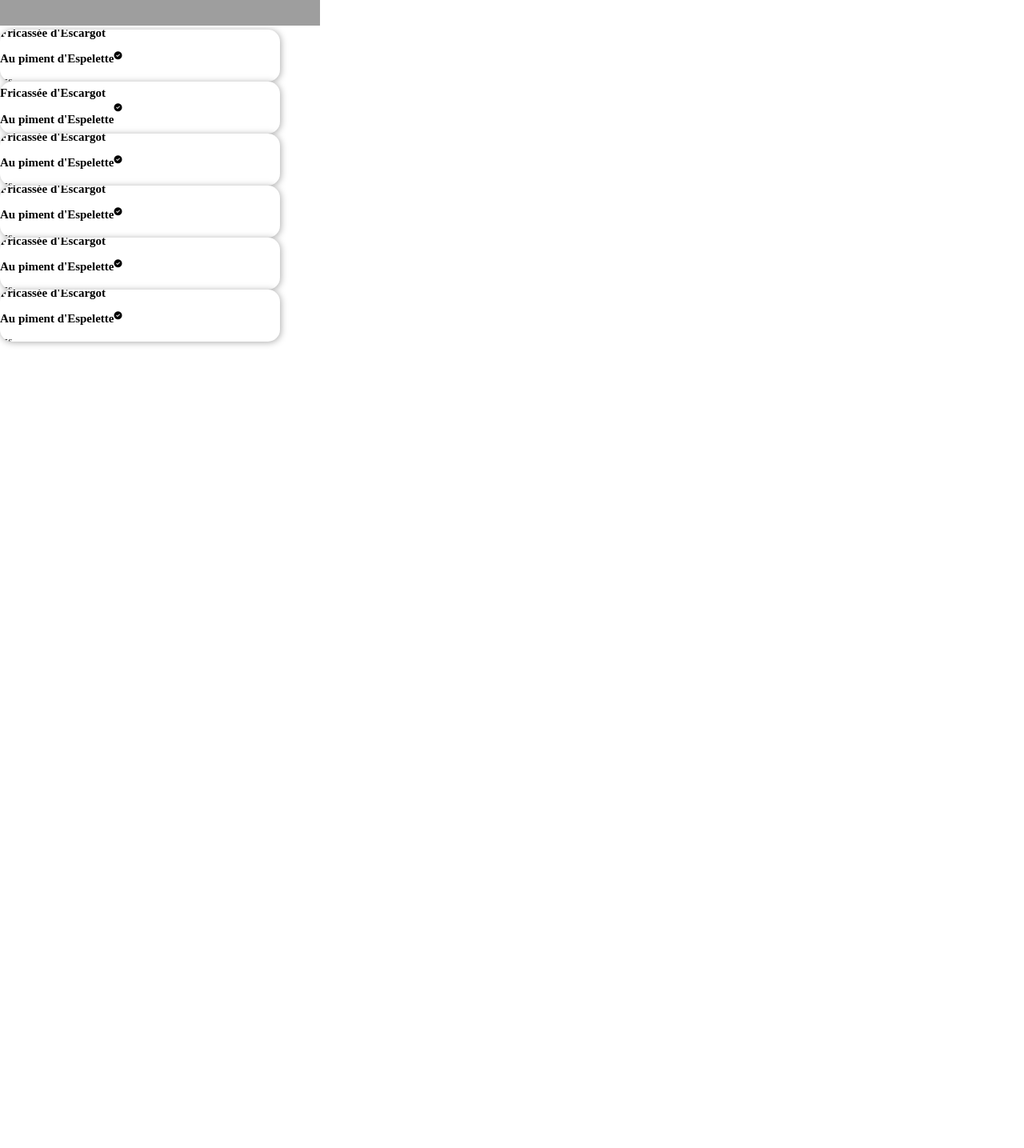
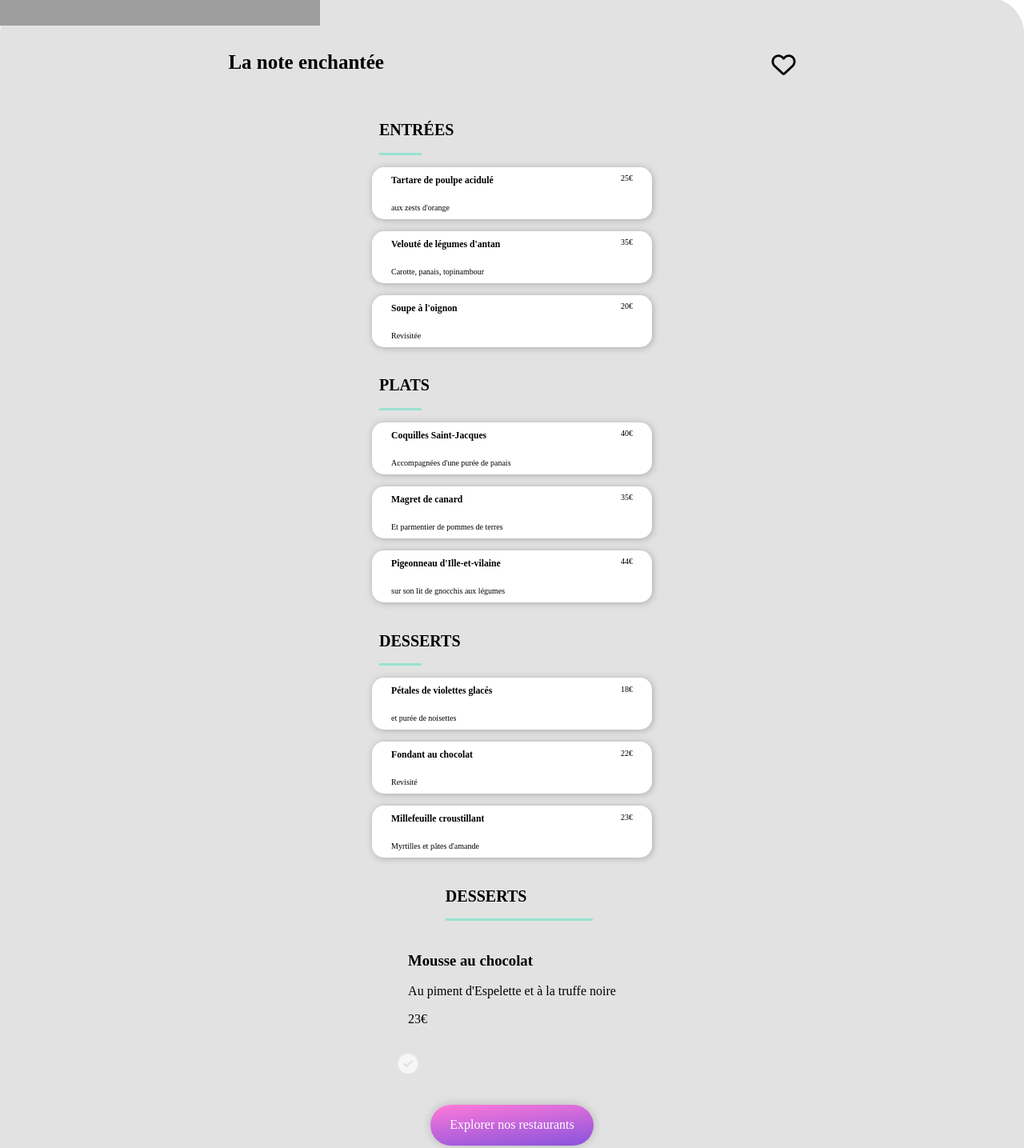
Before and after one commit to Doodz59/P3, a plain HTML site: page Pages/test.html in a window 1280 px wide. Shown: the part 340-1775 px from the top of the page at 80% size. Before the commit the page ends 800 px from the top, so only its background shows below. Drawn offline with Linux system fonts and the light colour scheme; files that its build step writes are made by us from their sources; grey boxes are pictures that could not be loaded.

Commit message:
modification site

```diff
--- a/CSS/style.scss
+++ b/CSS/style.scss
@@ -1046,7 +1046,7 @@ footer {
   display: flex;
   align-items: flex-end;
 }
-.containerm .checkup {
+.container .checkup {
   background: #99e2d0;
   cursor: pointer;
   height: auto;
@@ -1059,7 +1059,7 @@ footer {
   transition: transform 0.4s ease-in-out, width 0.4s ease-in-out, opacity 0.4s ease-in-out;
 }
 .container .checkup .fa-circle-check {
-      /* font-size: 3rem; */
+
       color: white;
        transform: rotate(360deg);
       transition: 0.4s ease-in-out;
--- a/Pages/test.html
+++ b/Pages/test.html
@@ -4,10 +4,11 @@
 <head>
     <meta charset="utf-8" />
     <meta name="viewport" content="width=device-width, initial-scale=1.0, user-scalable=no">
-    <link rel="stylesheet" href="CSS/normalize.css" />
+    <link rel="stylesheet" href="../CSS/normalize.css" />
     <link rel="stylesheet" href="../CSS/test.css" />
     <link rel="stylesheet" href="https://cdn.jsdelivr.net/npm/@fortawesome/fontawesome-free@5.15.4/css/fontawesome.min.css" integrity="sha384-jLKHWM3JRmfMU0A5x5AkjWkw/EYfGUAGagvnfryNV3F9VqM98XiIH7VBGVoxVSc7" crossorigin="anonymous">
     <script src="https://kit.fontawesome.com/d5208055c5.js" crossorigin="anonymous"></script>
+    <link href="https://fonts.googleapis.com/icon?family=Material+Icons" rel="stylesheet">
 
     <title>Oh my food!</title>
 </head>
@@ -23,74 +24,149 @@
 </div>
     </header>
     <body>
-        <div class="big_container">
-            <div class="container">
+        <section id="corps_menu">
+            <div class="menu_titre">
+              <h1>La note enchantée</h1>
+              <i class="far fa-heart"></i>
+            </div>
+            <div class="menu">
+              <article class="big_container1">
+                <div class="menu--titre"><h2>ENTRÉES</h2></div>
+                <div class="container">
+                  <div class="btn_cmd">
+                    <div class="btn_cmd--txt">
+                      <h3>Tartare de poulpe acidulé</h3>
+                      <p>aux zests d'orange</p>
+                    </div>
+                    <p>25€</p>
+                  </div>
+                  <div class="checkup">
+                    <i class="fa-solid fa-circle-check"></i>
+                  </div>
+                </div>
+                <div class="container">
+                  <div class="btn_cmd">
+                    <div class="btn_cmd--txt">
+                      <h3>Velouté de légumes d'antan</h3>
+                      <p>Carotte, panais, topinambour</p>
+                    </div>
+                    <p>35€</p>
+                  </div>
+                  <div class="checkup">
+                    <i class="fa-solid fa-circle-check"></i>
+                  </div>
+                </div>
+                <div class="container">
+                  <div class="btn_cmd">
+                    <div class="btn_cmd--txt">
+                      <h3>Soupe à l'oignon</h3>
+                      <p>Revisitée</p>
+                    </div>
+                    <p>20€</p>
+                  </div>
+                  <div class="checkup">
+                    <i class="fa-solid fa-circle-check"></i>
+                  </div>
+                </div>
+              </article><!--Entree-->
+              <article class="big_container2">
+                <div class="menu--titre"><h2>PLATS</h2></div>
+                <div class="container">
+                  <div class="btn_cmd">
+                    <div class="btn_cmd--txt">
+                      <h3>Coquilles Saint-Jacques</h3>
+                      <p>Accompagnées d'une purée de panais</p>
+                    </div>
+                    <p>40€</p>
+                  </div>
+                  <div class="checkup">
+                    <i class="fa-solid fa-circle-check"></i>
+                  </div>
+                </div>
+                <div class="container">
+                  <div class="btn_cmd">
+                    <div class="btn_cmd--txt">
+                      <h3>Magret de canard </h3>
+                      <p>Et parmentier de pommes de terres</p>
+                    </div>
+                    <p>35€</p>
+                  </div>
+                  <div class="checkup">
+                    <i class="fa-solid fa-circle-check"></i>
+                  </div>
+                </div>
+                <div class="container">
+                  <div class="btn_cmd">
+                    <div class="btn_cmd--txt">
+                      <h3>Pigeonneau d'Ille-et-vilaine</h3>
+                      <p>sur son lit de gnocchis aux légumes</p>
+                    </div>
+                    <p>44€</p>
+                  </div>
+                  <div class="checkup">
+                    <i class="fa-solid fa-circle-check"></i>
+                  </div>
+                </div>
+              </article><!--Plats-->
+              <article class="big_container3">
+                <div class="menu--titre"><h2>DESSERTS</h2></div>
+                <div class="container">
+                  <div class="btn_cmd">
+                    <div class="btn_cmd--txt">
+                      <h3>Pétales de violettes glacés</h3>
+                      <p>et purée de noisettes</p>
+                    </div>
+                    <p>18€</p>
+                  </div>
+                  <div class="checkup">
+                    <i class="fa-solid fa-circle-check"></i>
+                  </div>
+                </div>
+                <div class="container">
+                  <div class="btn_cmd">
+                    <div class="btn_cmd--txt">
+                      <h3>Fondant au chocolat</h3>
+                      <p>Revisité</p>
+                    </div>
+                    <p>22€</p>
+                  </div>
+                  <div class="checkup">
+                    <i class="fa-solid fa-circle-check"></i>
+                  </div>
+                </div>
+                <div class="container">
+                  <div class="btn_cmd">
+                    <div class="btn_cmd--txt">
+                      <h3>Millefeuille croustillant</h3>
+                      <p>Myrtilles et pâtes d'amande</p>
+                    </div>
+                    <p>23€</p>
+                  </div>
+                  <div class="checkup">
+                    <i class="fa-solid fa-circle-check"></i>
+                  </div>
+                </div>
+              </article><!--Desserts-->
 
-                <div class="btn">
-                        <h2>Fricassée d'Escargot
-                    <p>Au piment d'Espelette</p></h2>
-                    <p>35€</p>
-                        </div>
-
-                <i class="fa-solid fa-circle-check"></i>
+                <div class="menu--titre"><h2>DESSERTS</h2></div>
+                <article class="menuItem">
+                  <div class="menuInfo">
+                      <div class="menuText">
+                          <h3 class="menuTitle">Mousse au chocolat</h3>
+                          <p class="menuDetails">Au piment d'Espelette et à la truffe noire</p>
+                      </div>
+                      <p class="menuPrice">23€</p>
+                  </div>
+                  <div class="checkup">
+                    <i class="fa-solid fa-circle-check"></i>
+                  </div>
+              </article>
 
             </div>
-            <div class="container">
-               <div class="btn">
-                  <h2>Fricassée d'Escargot
-                    <p>Au piment d'Espelette</p></h2>
- </div>
-                <i class="fa-solid fa-circle-check"></i>
-                        </div>
-            <div class="container">
-
-                <div class="btn">
-                    <h2>Fricassée d'Escargot
-                    <p>Au piment d'Espelette</p></h2>
-                    <p>35€</p>
-
-                </div>
-
-                <i class="fa-solid fa-circle-check"></i>
-
+            <div class="btn--comm">
+              <!--Btn "explorer"-->
+              <a href="#Restaurants"> Explorer nos restaurants </a>
             </div>
-        </div>
-    <div class="big_container">
-        <div class="container">
-
-            <div class="btn">
-
-                <h2>Fricassée d'Escargot
-                <p>Au piment d'Espelette</p></h2>
-                <p>35€</p>
-
-            </div>
-
-            <i class="fa-solid fa-circle-check"></i>
-
-        </div>
-        <div class="container">
-
-            <div class="btn">
-                        <h2>Fricassée d'Escargot
-                <p>Au piment d'Espelette</p></h2>
-                <p>35€</p>
-                    </div>
-
-            <i class="fa-solid fa-circle-check"></i>
-
-        </div>
-        <div class="container">
-
-            <div class="btn">
-                <h2>Fricassée d'Escargot
-                <p>Au piment d'Espelette</p></h2>
-                <p>35€</p>
-                </div>
-
-            <i class="fa-solid fa-circle-check"></i>
-
-        </div>
-    </div>
+          </section>
 
     </body>
```
Also changed, not shown: Pages/enchantee.html (+5 -3 lines), Pages/francaise.html (+5 -3 lines), Pages/gout.html (+6 -3 lines), Pages/sens.html (+5 -3 lines), CSS/style_final.css.
